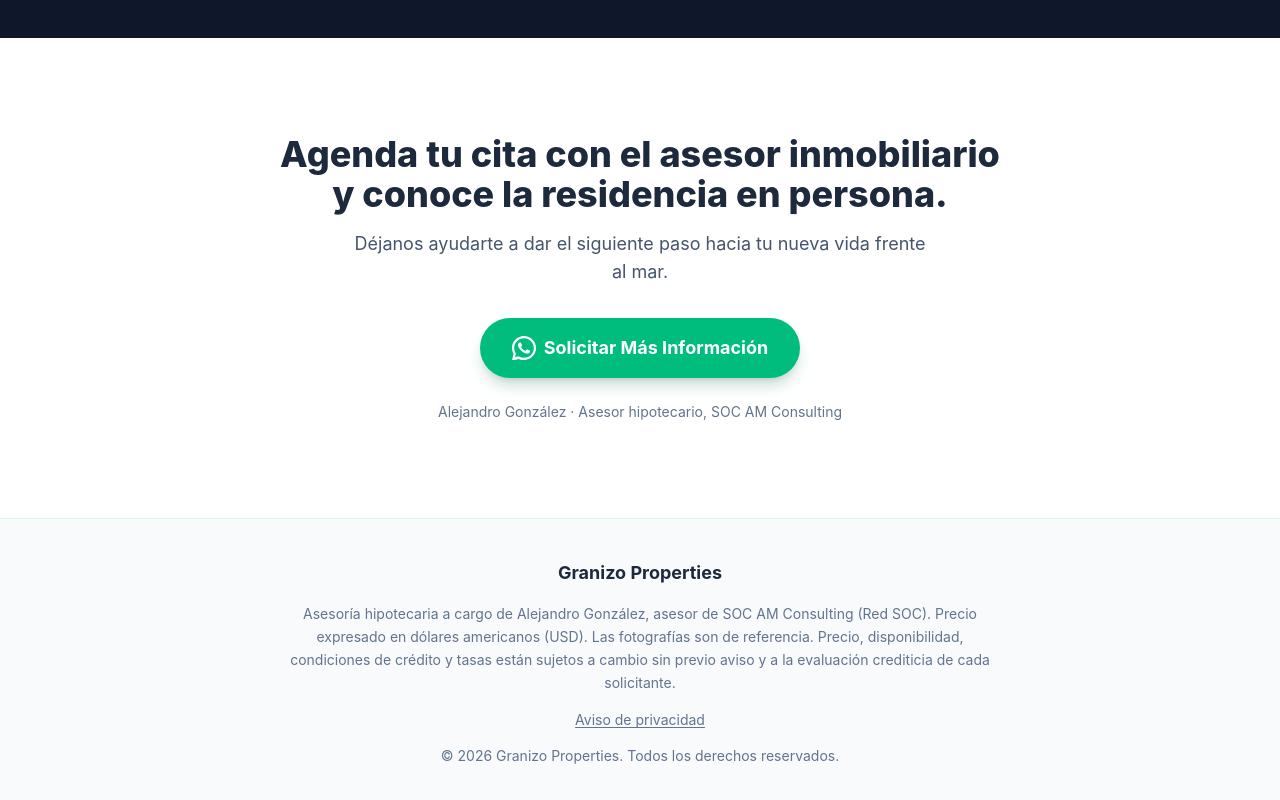
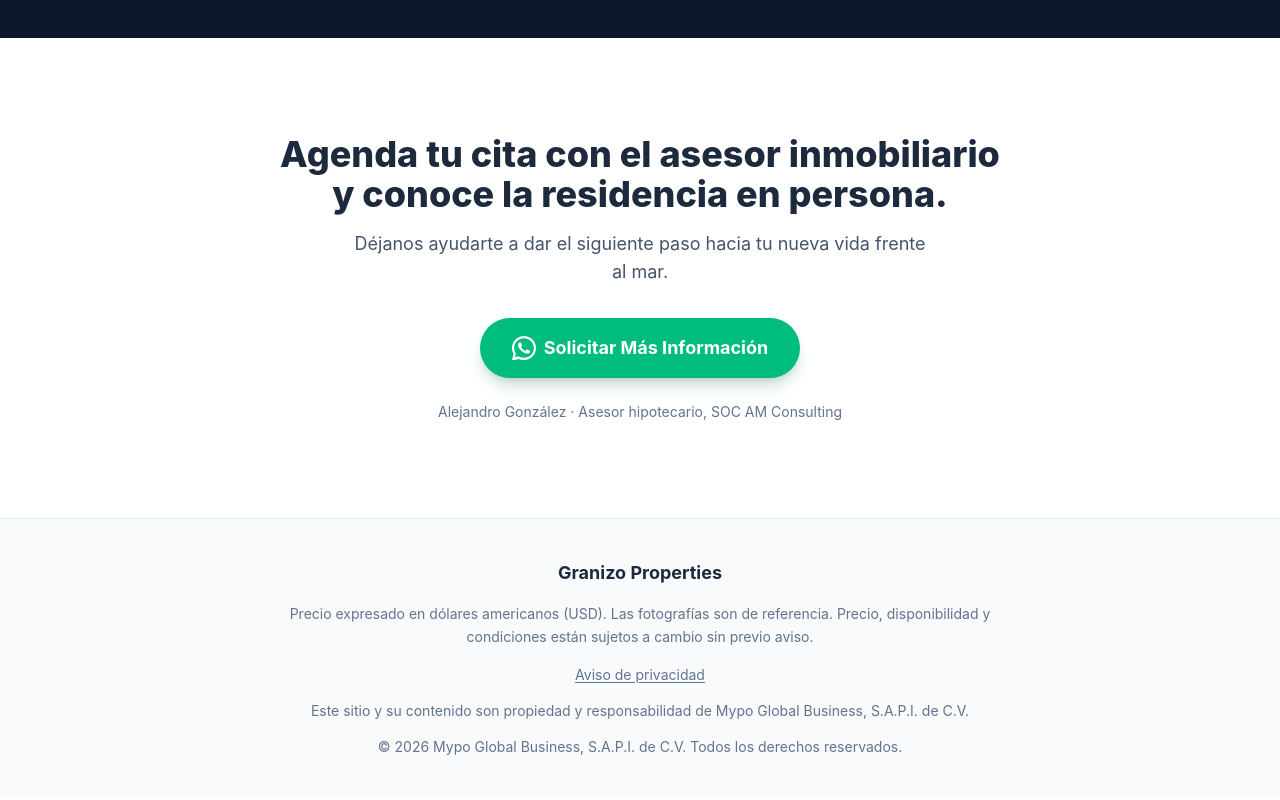
Before and after one commit to amconsultingandservicessc-byte/Granizo-Landing, a Next.js app: page / in a window 1280 px wide. Shown: the part 4649-5449 px from the top of the page. Built offline with nearby package versions, Linux system fonts and the light colour scheme.

Commit message:
Footer: atribuye responsabilidad e IP a Mypo Global Business SAPI de CV

```diff
--- a/components/site-footer.tsx
+++ b/components/site-footer.tsx
@@ -6,16 +6,13 @@ export function SiteFooter() {
           Granizo Properties
         </span>
         <p className="mt-4 text-sm leading-relaxed text-slate-500">
-          Asesoría hipotecaria a cargo de Alejandro González, asesor de
-          SOC AM Consulting (Red SOC). Precio expresado en dólares
-          americanos (USD). Las fotografías son de referencia. Precio,
-          disponibilidad, condiciones de crédito y tasas están sujetos a
-          cambio sin previo aviso y a la evaluación crediticia de cada
-          solicitante.
+          Precio expresado en dólares americanos (USD). Las fotografías son
+          de referencia. Precio, disponibilidad y condiciones están sujetos
+          a cambio sin previo aviso.
         </p>
         <p className="mt-4 text-sm text-slate-500">
           <a
-            href="/docs/AVISO-DE-PRIVACIDAD-SOC-AM.pdf"
+            href="/docs/AVISO-DE-PRIVACIDAD-MYPO-GLOBAL.pdf"
             target="_blank"
             rel="noopener noreferrer"
             className="underline underline-offset-2 hover:text-emerald-700"
@@ -24,7 +21,12 @@ export function SiteFooter() {
           </a>
         </p>
         <p className="mt-4 text-sm text-slate-500">
-          © 2026 Granizo Properties. Todos los derechos reservados.
+          Este sitio y su contenido son propiedad y responsabilidad de Mypo
+          Global Business, S.A.P.I. de C.V.
+        </p>
+        <p className="mt-4 text-sm text-slate-500">
+          © 2026 Mypo Global Business, S.A.P.I. de C.V. Todos los derechos
+          reservados.
         </p>
       </div>
     </footer>
```
